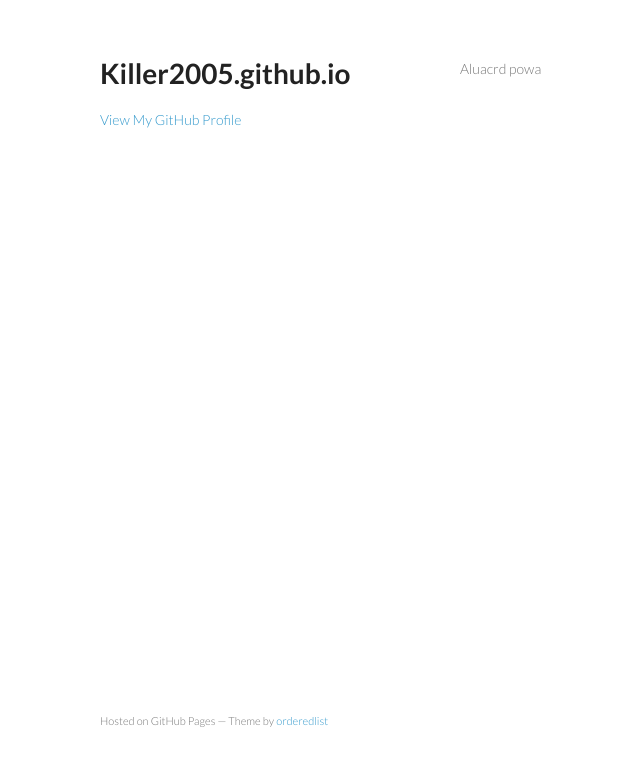
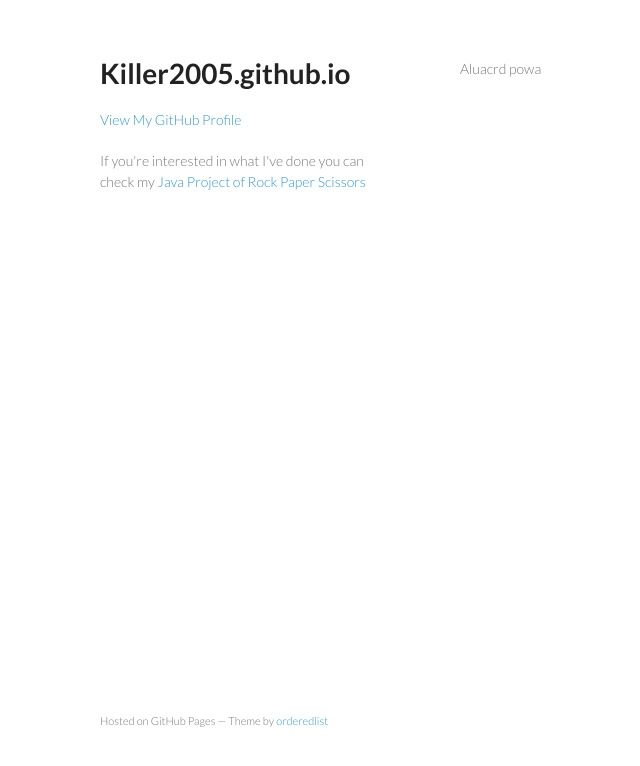
Before and after one commit to killer2005/killer2005.github.io, a plain HTML site: page index.html in a window 1280 px wide. Shown: the whole page, without its empty margins (110-750 px from the left). Drawn offline with Linux system fonts and the light colour scheme.

Commit message:
Update index.html

```diff
--- a/index.html
+++ b/index.html
@@ -20,6 +20,7 @@
 
 
         <p class="view"><a href="https://github.com/killer2005">View My GitHub Profile</a></p>
+        <p>If you're interested in what I've done you can check my <a href="https://killer2005.github.io/javaProject">Java Project of Rock Paper Scissors</a></p>
 
       </header>
       <section>
```
